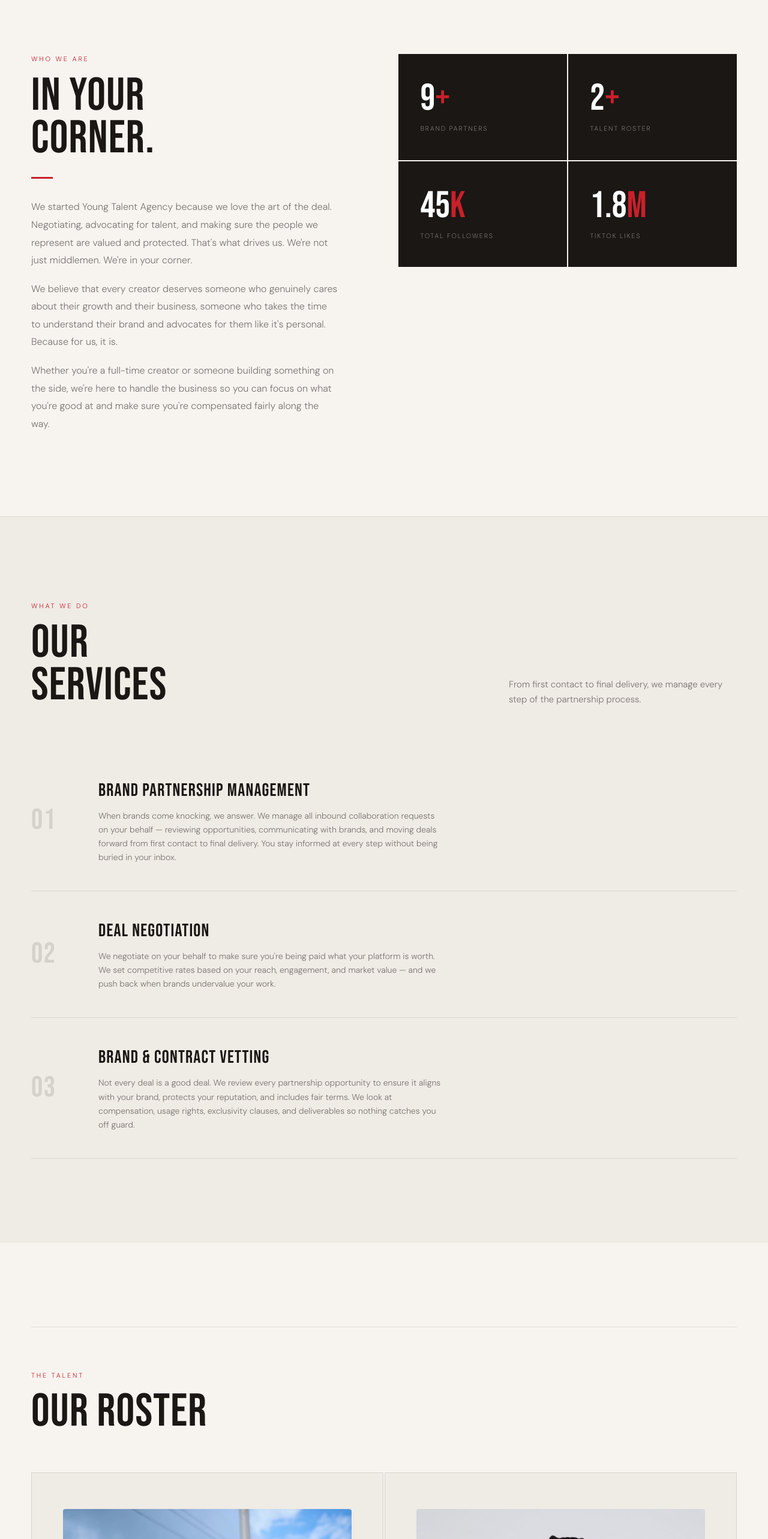
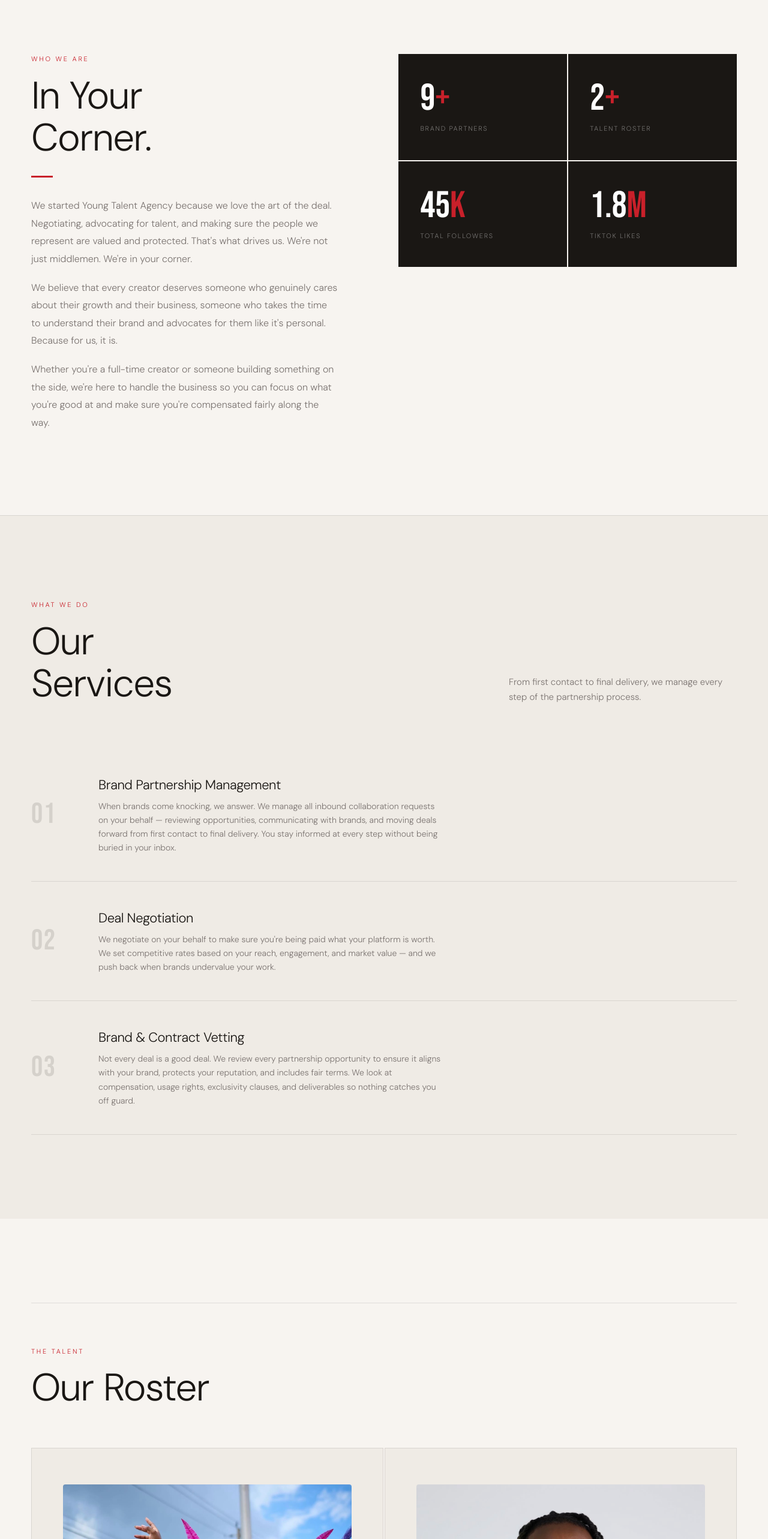
Before and after one commit to Bixllc/YTA, a Next.js app: page / in a window 1280 px wide. Shown: the part 1040-3606 px from the top of the page at 60% size. Built offline with nearby package versions, Linux system fonts and the light colour scheme.

Commit message:
fix: replace all inline var(--font-bebas) heading overrides with DM Sans weight 300

```diff
--- a/components/AboutSection.tsx
+++ b/components/AboutSection.tsx
@@ -14,7 +14,7 @@ export default function AboutSection() {
           <p style={{ fontSize: 11, letterSpacing: "0.25em", textTransform: "uppercase", color: "var(--red)", marginBottom: 18, fontFamily: "var(--font-dm)" }}>
             Who We Are
           </p>
-          <h2 style={{ fontFamily: "var(--font-bebas)", fontSize: "clamp(52px, 6vw, 86px)", lineHeight: 0.93, letterSpacing: "0.015em", marginBottom: 28, color: "var(--ink)" }}>
+          <h2 style={{ fontFamily: "var(--font-dm)", fontWeight: 300, fontSize: "clamp(42px, 5vw, 72px)", lineHeight: 1.1, letterSpacing: "-0.025em", marginBottom: 28, color: "var(--ink)" }}>
             In Your<br />Corner.
           </h2>
           <div style={{ width: 36, height: 3, background: "var(--red)", marginBottom: 32 }} />
--- a/components/BrandsSection.tsx
+++ b/components/BrandsSection.tsx
@@ -11,7 +11,7 @@ export default function BrandsSection() {
         <p style={{ fontSize: 11, letterSpacing: "0.25em", textTransform: "uppercase", color: "rgba(200,32,42,0.9)", marginBottom: 18, fontFamily: "var(--font-dm)" }}>
           Partnerships
         </p>
-        <h2 style={{ fontFamily: "var(--font-bebas)", fontSize: "clamp(52px, 6vw, 86px)", lineHeight: 0.93, letterSpacing: "0.015em", color: "#fff" }}>
+        <h2 style={{ fontFamily: "var(--font-dm)", fontWeight: 300, fontSize: "clamp(42px, 5vw, 72px)", lineHeight: 1.1, letterSpacing: "-0.025em", color: "#fff" }}>
           Brands We&apos;ve<br />Worked With
         </h2>
       </div>
--- a/components/ContactModal.tsx
+++ b/components/ContactModal.tsx
@@ -142,7 +142,7 @@ export default function ContactModal() {
                 <polyline points="20 6 9 17 4 12" />
               </svg>
             </div>
-            <h3 style={{ fontFamily: "var(--font-bebas)", fontSize: 32, letterSpacing: "0.04em", color: "var(--ink)", marginBottom: 12 }}>
+            <h3 style={{ fontFamily: "var(--font-dm)", fontWeight: 300, fontSize: 26, letterSpacing: "-0.02em", color: "var(--ink)", marginBottom: 12 }}>
               Message Sent
             </h3>
             <p style={{ fontSize: 14, color: "var(--mid)", lineHeight: 1.7, fontFamily: "var(--font-dm)", marginBottom: 32 }}>
@@ -166,7 +166,7 @@ export default function ContactModal() {
             <p style={{ fontSize: 11, letterSpacing: "0.22em", textTransform: "uppercase", color: "var(--red)", marginBottom: 10, fontFamily: "var(--font-dm)" }}>
               {type === "brand" ? "For Brands" : type === "talent" ? "For Talent" : "Get In Touch"}
             </p>
-            <h2 style={{ fontFamily: "var(--font-bebas)", fontSize: 38, letterSpacing: "0.03em", color: "var(--ink)", marginBottom: 36, lineHeight: 1 }}>
+            <h2 style={{ fontFamily: "var(--font-dm)", fontWeight: 300, fontSize: 32, letterSpacing: "-0.025em", color: "var(--ink)", marginBottom: 36, lineHeight: 1.1 }}>
               {cfg.title}
             </h2>
 
--- a/components/ContactSection.tsx
+++ b/components/ContactSection.tsx
@@ -25,7 +25,7 @@ export default function ContactSection() {
           <p style={{ fontSize: 11, letterSpacing: "0.25em", textTransform: "uppercase", color: "var(--red)", marginBottom: 18, fontFamily: "var(--font-dm)" }}>
             Let&apos;s Connect
           </p>
-          <h2 style={{ fontFamily: "var(--font-bebas)", fontSize: "clamp(52px, 6vw, 86px)", lineHeight: 0.93, letterSpacing: "0.015em", color: "var(--ink)", marginBottom: 28 }}>
+          <h2 style={{ fontFamily: "var(--font-dm)", fontWeight: 300, fontSize: "clamp(42px, 5vw, 72px)", lineHeight: 1.1, letterSpacing: "-0.025em", color: "var(--ink)", marginBottom: 28 }}>
             Work<br />With Us
           </h2>
           <div style={{ width: 36, height: 3, background: "var(--red)", marginBottom: 32 }} />
@@ -60,7 +60,7 @@ export default function ContactSection() {
         {/* Right — two cards */}
         <div className="reveal" style={{ display: "flex", flexDirection: "column", gap: 16, justifyContent: "center" }}>
           <div className="c-card">
-            <h3 style={{ fontFamily: "var(--font-bebas)", fontSize: 30, letterSpacing: "0.05em", color: "var(--ink)", marginBottom: 12 }}>For Brands</h3>
+            <h3 style={{ fontFamily: "var(--font-dm)", fontWeight: 300, fontSize: 22, letterSpacing: "-0.02em", color: "var(--ink)", marginBottom: 12 }}>For Brands</h3>
             <p style={{ fontSize: 14, color: "var(--mid)", lineHeight: 1.65, marginBottom: 28, fontFamily: "var(--font-dm)" }}>
               Looking to partner with our talent? We&apos;d love to hear from you. Reach out with your campaign details and we&apos;ll connect you with the right fit.
             </p>
@@ -75,7 +75,7 @@ export default function ContactSection() {
           </div>
 
           <div className="c-card">
-            <h3 style={{ fontFamily: "var(--font-bebas)", fontSize: 30, letterSpacing: "0.05em", color: "var(--ink)", marginBottom: 12 }}>For Talent</h3>
+            <h3 style={{ fontFamily: "var(--font-dm)", fontWeight: 300, fontSize: 22, letterSpacing: "-0.02em", color: "var(--ink)", marginBottom: 12 }}>For Talent</h3>
             <p style={{ fontSize: 14, color: "var(--mid)", lineHeight: 1.65, marginBottom: 28, fontFamily: "var(--font-dm)" }}>
               Are you a creator or athlete looking for representation? We work with talent at every stage. Send us your profile and let&apos;s talk.
             </p>
--- a/components/RosterSection.tsx
+++ b/components/RosterSection.tsx
@@ -144,7 +144,7 @@ function TalentCard({ t, index }: { t: typeof TALENT[0]; index: number }) {
         {t.badge}
       </span>
 
-      <h3 style={{ fontFamily: "var(--font-bebas)", fontSize: "clamp(36px, 8vw, 52px)", lineHeight: 0.92, letterSpacing: "0.02em", color: "var(--ink)", marginBottom: 10, whiteSpace: "pre-line" }}>
+      <h3 style={{ fontFamily: "var(--font-dm)", fontWeight: 300, fontSize: "clamp(28px, 5vw, 42px)", lineHeight: 1.1, letterSpacing: "-0.025em", color: "var(--ink)", marginBottom: 10, whiteSpace: "pre-line" }}>
         {t.name}
       </h3>
 
@@ -192,7 +192,7 @@ export default function RosterSection() {
           <p style={{ fontSize: 11, letterSpacing: "0.25em", textTransform: "uppercase", color: "var(--red)", marginBottom: 18, fontFamily: "var(--font-dm)" }}>
             The Talent
           </p>
-          <h2 style={{ fontFamily: "var(--font-bebas)", fontSize: "clamp(52px, 6vw, 86px)", lineHeight: 0.93, letterSpacing: "0.015em", color: "var(--ink)" }}>
+          <h2 style={{ fontFamily: "var(--font-dm)", fontWeight: 300, fontSize: "clamp(42px, 5vw, 72px)", lineHeight: 1.1, letterSpacing: "-0.025em", color: "var(--ink)" }}>
             Our Roster
           </h2>
         </div>
--- a/components/ServicesSection.tsx
+++ b/components/ServicesSection.tsx
@@ -34,7 +34,7 @@ export default function ServicesSection() {
             <p style={{ fontSize: 11, letterSpacing: "0.25em", textTransform: "uppercase", color: "var(--red)", marginBottom: 18, fontFamily: "var(--font-dm)" }}>
               What We Do
             </p>
-            <h2 style={{ fontFamily: "var(--font-bebas)", fontSize: "clamp(52px, 6vw, 86px)", lineHeight: 0.93, letterSpacing: "0.015em", color: "var(--ink)" }}>
+            <h2 style={{ fontFamily: "var(--font-dm)", fontWeight: 300, fontSize: "clamp(42px, 5vw, 72px)", lineHeight: 1.1, letterSpacing: "-0.025em", color: "var(--ink)" }}>
               Our<br />Services
             </h2>
           </div>
@@ -58,7 +58,7 @@ export default function ServicesSection() {
                 {s.n}
               </span>
               <div>
-                <h3 style={{ fontFamily: "var(--font-bebas)", fontSize: 30, letterSpacing: "0.04em", color: "var(--ink)", marginBottom: 8 }}>
+                <h3 style={{ fontFamily: "var(--font-dm)", fontWeight: 300, fontSize: 22, letterSpacing: "-0.02em", color: "var(--ink)", marginBottom: 8 }}>
                   {s.title}
                 </h3>
                 <p style={{ fontSize: 14, lineHeight: 1.65, color: "var(--mid)", maxWidth: "min(580px, 100%)", fontFamily: "var(--font-dm)" }}>
```
